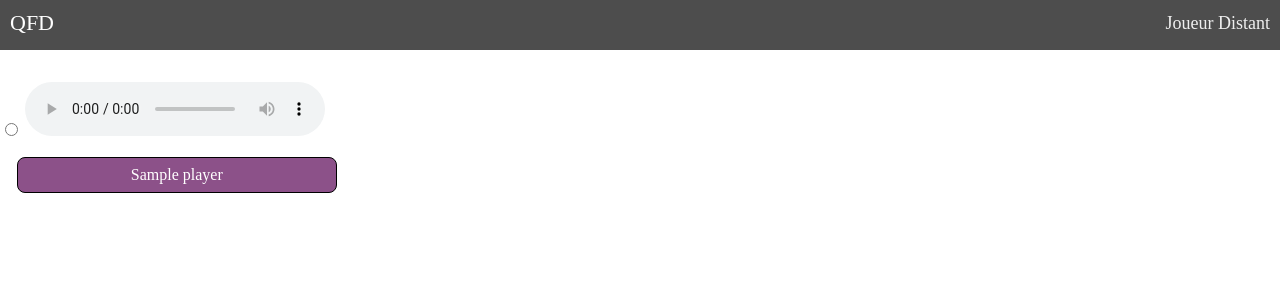
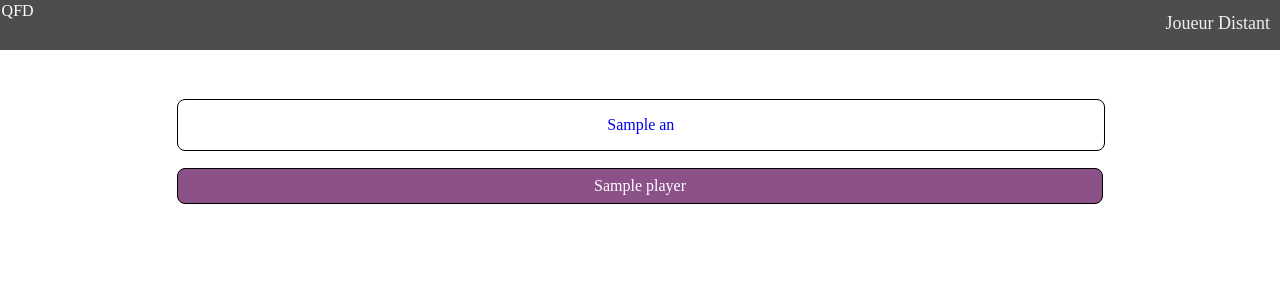
Before and after one commit to m-242/qfd, a Flask app: template qfd/templates/local_vote.html in a window 1280 px wide. Shown: the top 300 px of the page. Run offline with Flask 2, Linux system fonts and the light colour scheme; the template is opened without the code that fills it: most values are stand-ins (such as "Sample title", 1, 10 or a date in 2020).

Commit message:
local vote

```diff
--- a/qfd/static/css/main.css
+++ b/qfd/static/css/main.css
@@ -19,9 +19,9 @@ body {
 
 .nav > .nav-header > .nav-title {
   display: inline-block;
-  font-size: 22px;
+  font-size: 1em;
   color: #fff;
-  padding: 10px 10px 10px 10px;
+  padding: .1em;
 }
 
 .nav > .nav-btn {
@@ -97,6 +97,40 @@ body {
 
 .general {
 	padding-top: 2em;
+	width: 75%;
+	margin: 0 auto;
+}
+
+/* Local votes */
+.choice_button > a {
+	display: inline-block;
+	padding: .5em;
+	text-decoration: none;
+}
+
+.choice_button_container {
+	display: flex;
+	flex-wrap: wrap;
+	flex-direction: column;
+	margin: 1em;
+}
+
+.choice_button_container .choice_button {
+	margin: .05em;
+	border: .1em solid black;
+	border-radius: .5em;
+	padding:.5em;
+	width: 100%;
+	text-align: center;
+}
+
+@media (max-width: 800) {
+	.choice_button_container {
+		flex-direction: column;
+	}
+	.choice_button_container .choice_button {
+		width: 100%;
+	}
 }
 
 /* player list */
@@ -104,6 +138,7 @@ body {
 	display: flex;  /* Remove bullet points; allow greater control of positioning */
 	flex-wrap: wrap;
 	flex-direction: row;
+	flex-grow: 1;
 	margin: 1em;
 }
 
@@ -112,7 +147,7 @@ body {
 	border: .1em solid black;
 	border-radius: .5em;
 	padding:.5em;
-	width: 20em; /* TODO limit nick size */
+	flex: 1;
 	text-align: center;
 }
 
--- a/qfd/templates/local_vote.html
+++ b/qfd/templates/local_vote.html
@@ -1,13 +1,11 @@
 {% extends "base.html" %}
 
 {% block content %}
+	<div class="choice_button_container">
 	{% for ans in state.qcm.answers %}
-		<input type="radio" id={{ ans.label }} name="choice" value={{ ans.label }}></input>
-		<label for={{ ans.label }}>
-			<audio controls>
-					<source src=/static/data/{{ ans.file }} type="audio/ogg">
-			</audio>
-		</label>
-
+		<div class="choice_button">
+			<a href="/local/vote_result?choice={{ ans.label }}">{{ ans.label }}</a>
+		</div>
 	{% endfor %}
+	</div>
 {% endblock %}}
```
